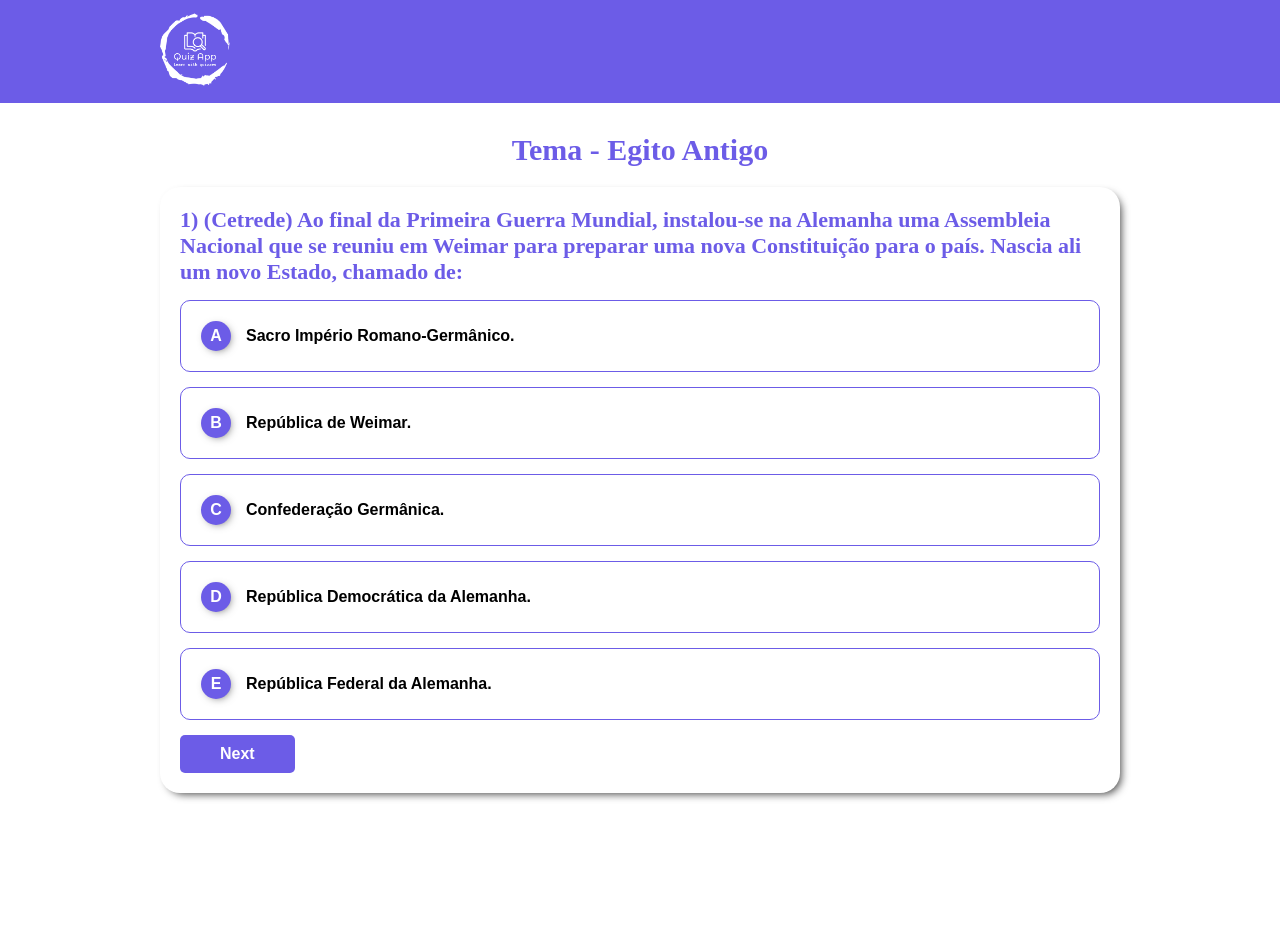
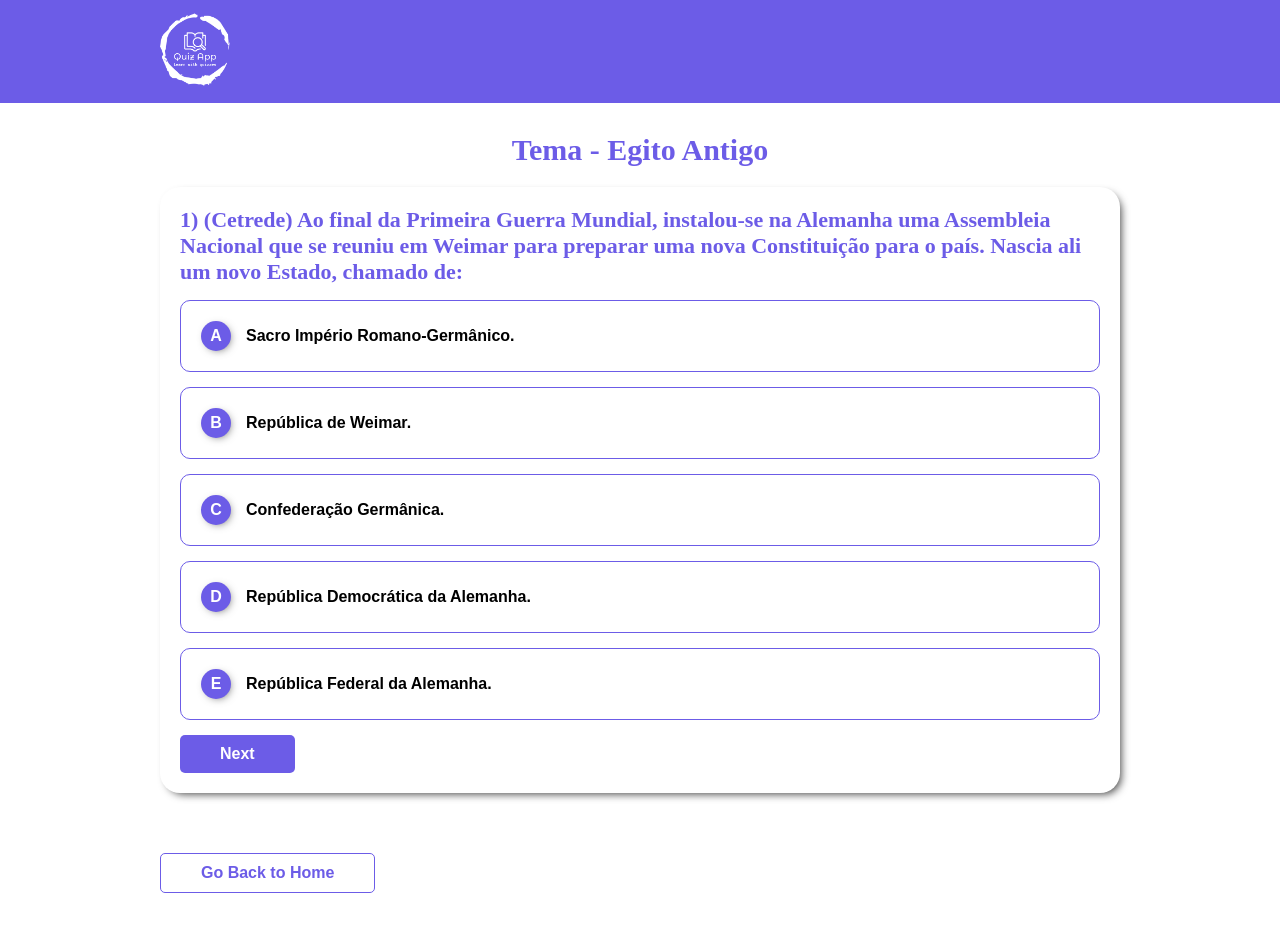
Before and after one commit to IvanildoPereira/quiz-app-react-js, a React (Create React App) app: page /quiz/1 in a window 1280 px wide. Before the commit the page ends 813 px from the top, so only its background shows below. Built offline with nearby package versions, Linux system fonts and the light colour scheme.

Commit message:
refactor: move the gobackHome button to out of the card

```diff
--- a/src/pages/quiz/QuizPage.tsx
+++ b/src/pages/quiz/QuizPage.tsx
@@ -75,8 +75,8 @@ const QuizPage = () =>{
                     </ErrorContainer>
                 }
                 {questions && <Quiz questions={questions} onSave={handleSave}/>}
-                {!questions && error && <Button onClick={() => navigate("/")}>Go Back To Home</Button>}
             </QuestionCard>
+            <GoBack onClick={() => navigate("/")}>Go Back to Home</GoBack>
         </>
     )
 }
@@ -98,4 +98,12 @@ const ErrorContainer = styled.div`
     border-radius: 10px;
 `;
 
+const GoBack = styled(Button).attrs({
+    background: "surfaceColor",
+    color: "primaryColor",
+    outlined: true
+})`
+    margin: 40px 0;
+`
+
 export default QuizPage;
```
